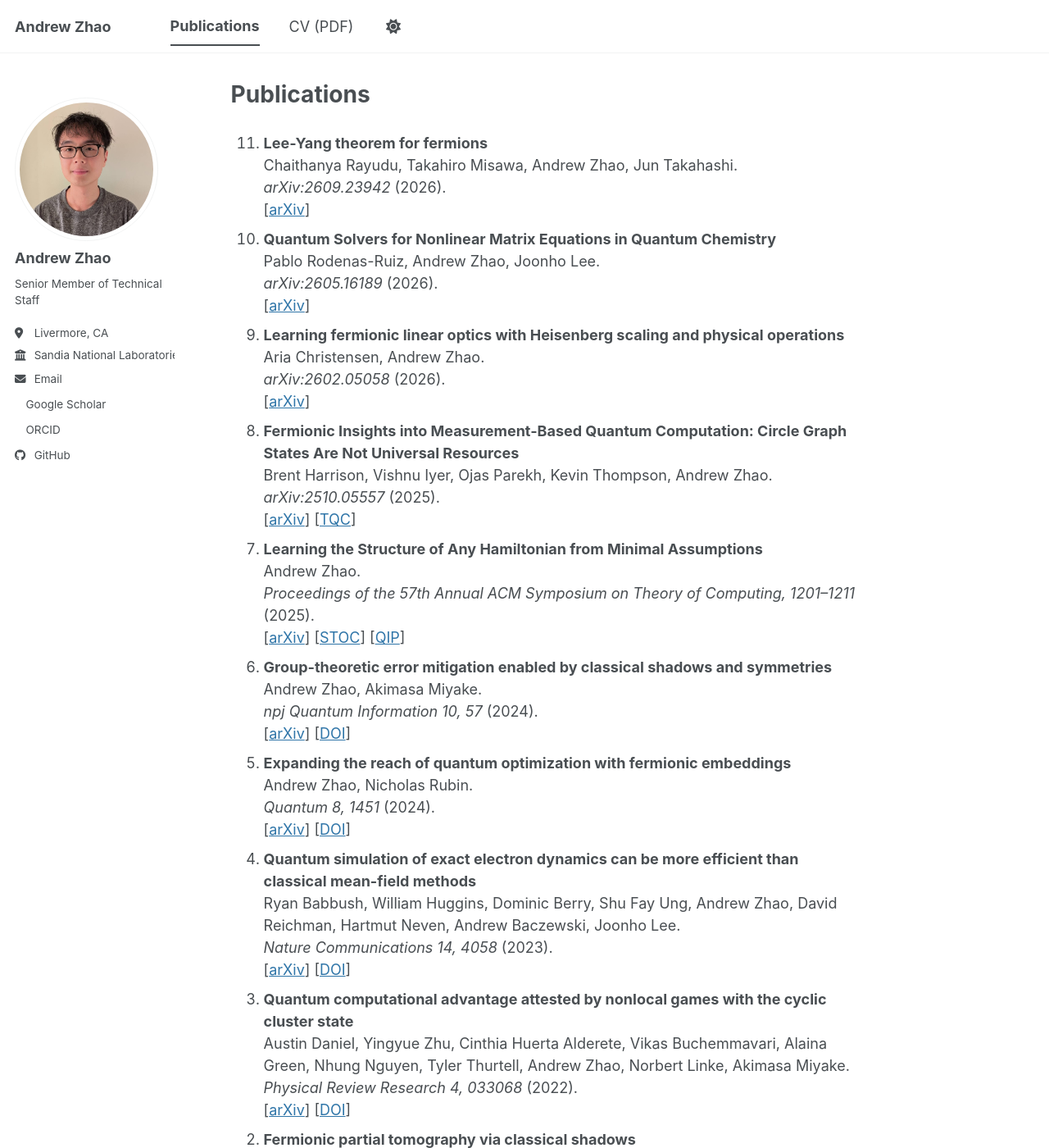
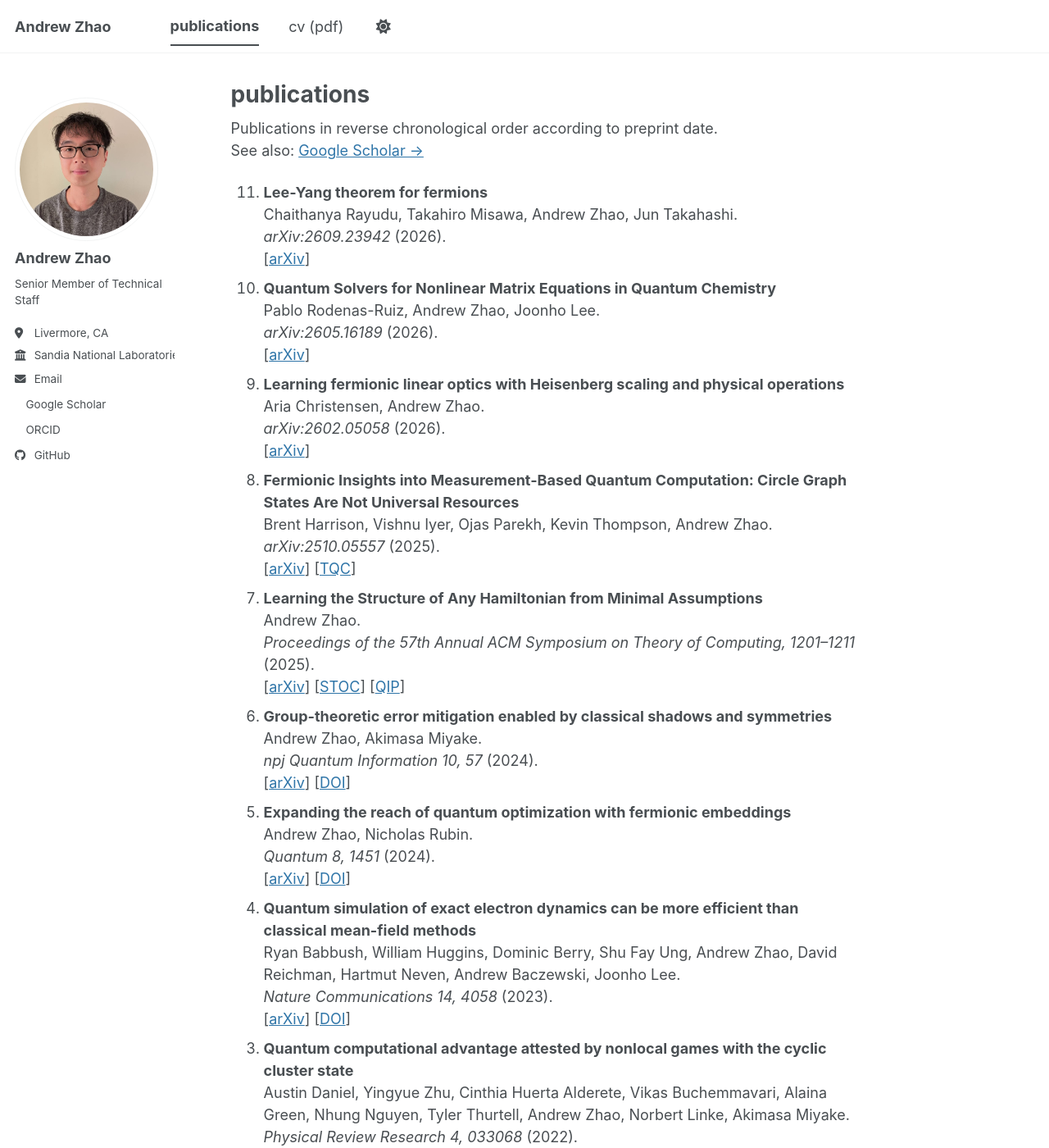
Before and after one commit to zhao-andrew/zhao-andrew.github.io, a Jekyll site: the page built from _pages/publications.md, in a window 1280 px wide and 1400 px high. Shown: the whole window at 82% size. Built offline with Jekyll 4.4.1, drawn with Linux system fonts in a browser that asks for light colours; a style sheet for code colours, icons or effects is not loaded.

Commit message:
Lowercase option

```diff
--- a/_pages/publications.md
+++ b/_pages/publications.md
@@ -3,6 +3,9 @@ title: "Publications"
 permalink: /publications/
 author_profile: true
 ---
+
+Publications in reverse chronological order according to preprint date.<br>
+See also: <a href="https://scholar.google.com/citations?user=IAp-1qcAAAAJ">Google Scholar →</a>
 
 <ol reversed>
 
--- a/_sass/_themes.scss
+++ b/_sass/_themes.scss
@@ -42,6 +42,20 @@ $type-size-8                : 0.625em;  // ~10px
 $global-font-family         : $sans-serif;
 $header-font-family         : $sans-serif;
 $caption-font-family        : $serif;
+$lowercase-headings         : true;
+
+@if $lowercase-headings {
+  .page__title,
+  .page__content h1,
+  .page__content h2,
+  .page__content h3,
+  .page__content h4,
+  .page__content h5,
+  .page__content h6,
+  .masthead__menu-item:not(.masthead__menu-item--lg) > a {
+    text-transform: lowercase;
+  }
+}
 
 /* ==========================================================================
    Breakpoints
```
